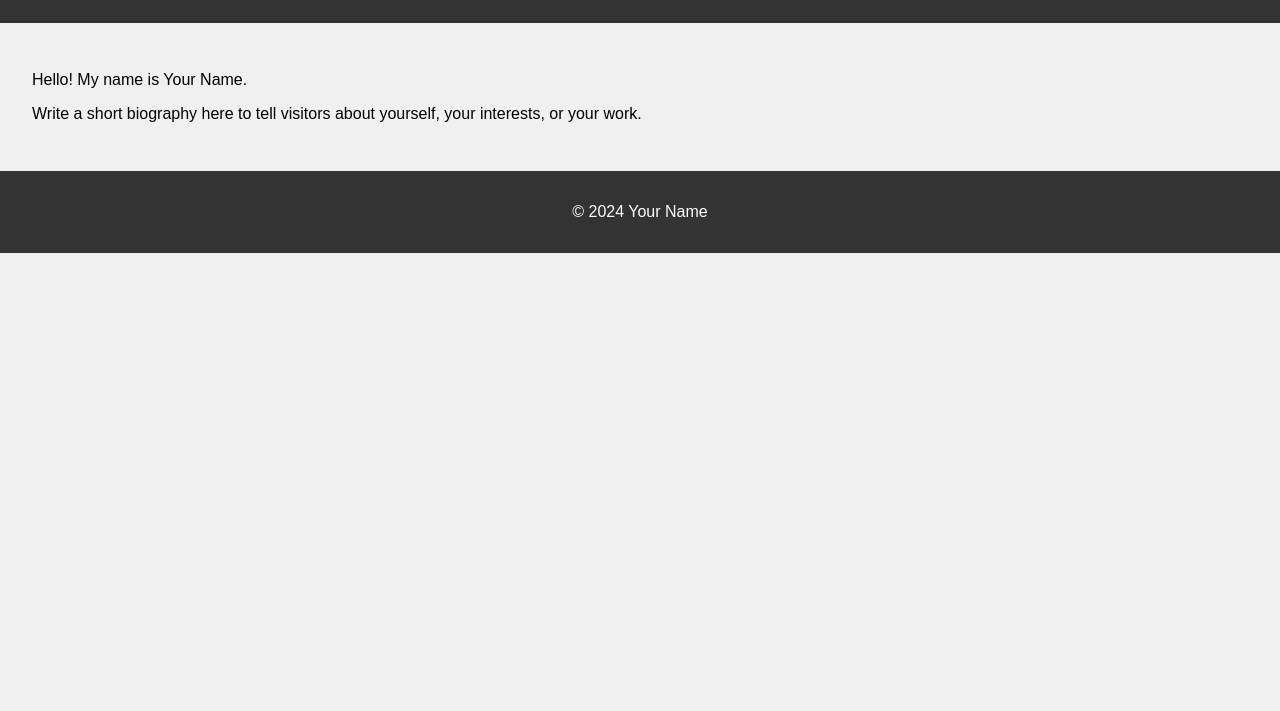
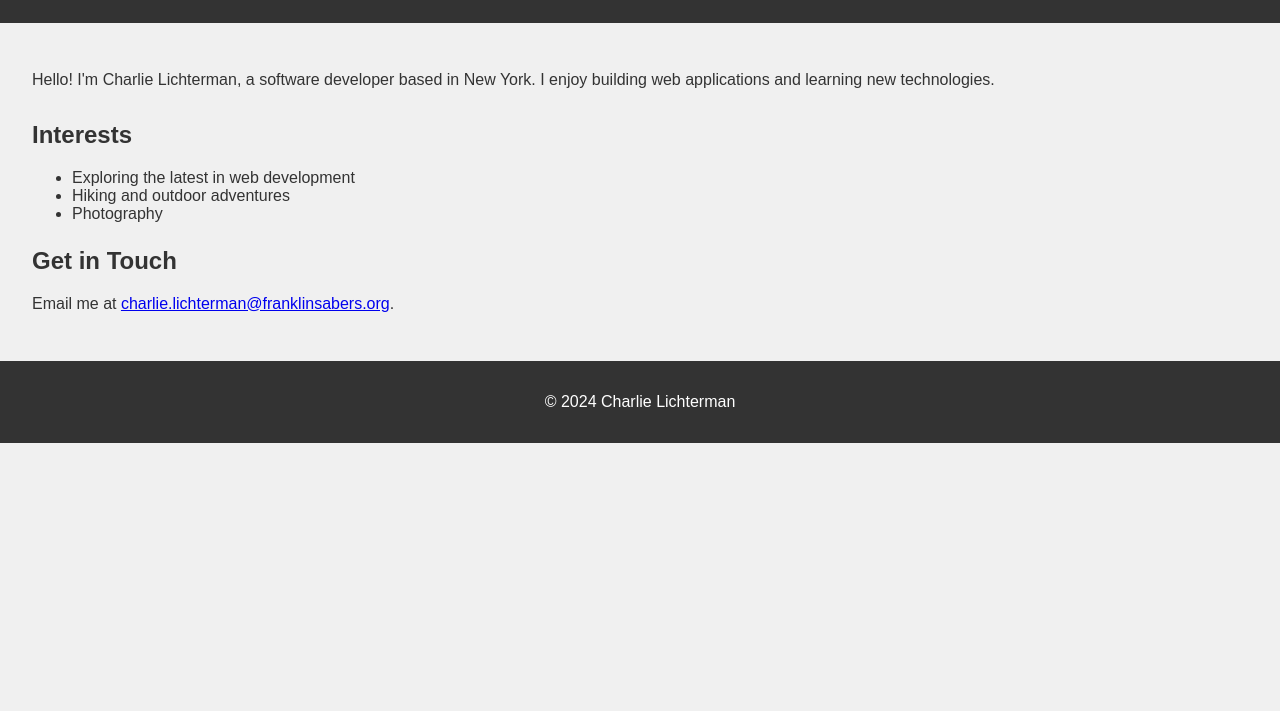
Before and after one commit to I-794/Website, a plain HTML site: page index.html in a window 1280 px wide. Shown: the part 89-800 px from the top of the page. Drawn offline with Linux system fonts and the light colour scheme.

```diff
--- a/index.html
+++ b/index.html
@@ -3,19 +3,30 @@
 <head>
     <meta charset="UTF-8">
     <meta name="viewport" content="width=device-width, initial-scale=1.0">
-    <title>About Me</title>
+    <title>Charlie Lichterman | About Me</title>
     <link rel="stylesheet" href="styles.css">
 </head>
 <body>
     <header>
-        <h1>About Me</h1>
+        <h1>Charlie Lichterman</h1>
     </header>
-    <section>
-        <p>Hello! My name is <span class="name">Your Name</span>.</p>
-        <p>Write a short biography here to tell visitors about yourself, your interests, or your work.</p>
-    </section>
+    <main>
+        <section>
+            <p>Hello! I'm <span class="name">Charlie Lichterman</span>, a software developer based in New York. I enjoy building web applications and learning new technologies.</p>
+        </section>
+        <section class="details">
+            <h2>Interests</h2>
+            <ul>
+                <li>Exploring the latest in web development</li>
+                <li>Hiking and outdoor adventures</li>
+                <li>Photography</li>
+            </ul>
+            <h2>Get in Touch</h2>
+            <p>Email me at <a href="mailto:charlie.lichterman@franklinsabers.org">charlie.lichterman@franklinsabers.org</a>.</p>
+        </section>
+    </main>
     <footer>
-        <p>&copy; 2024 Your Name</p>
+        <p>&copy; 2024 Charlie Lichterman</p>
     </footer>
 </body>
 </html>
--- a/styles.css
+++ b/styles.css
@@ -3,6 +3,7 @@
     margin: 0;
     padding: 0;
     background-color: #f0f0f0;
+    color: #333;
 }
 
 header {
@@ -12,8 +13,16 @@
     text-align: center;
 }
 
-section {
+main {
     padding: 2rem;
+}
+
+.details {
+    margin-top: 2rem;
+}
+
+.details h2 {
+    margin-top: 1.5rem;
 }
 
 footer {
```
Also changed, not shown: 1 other file.
